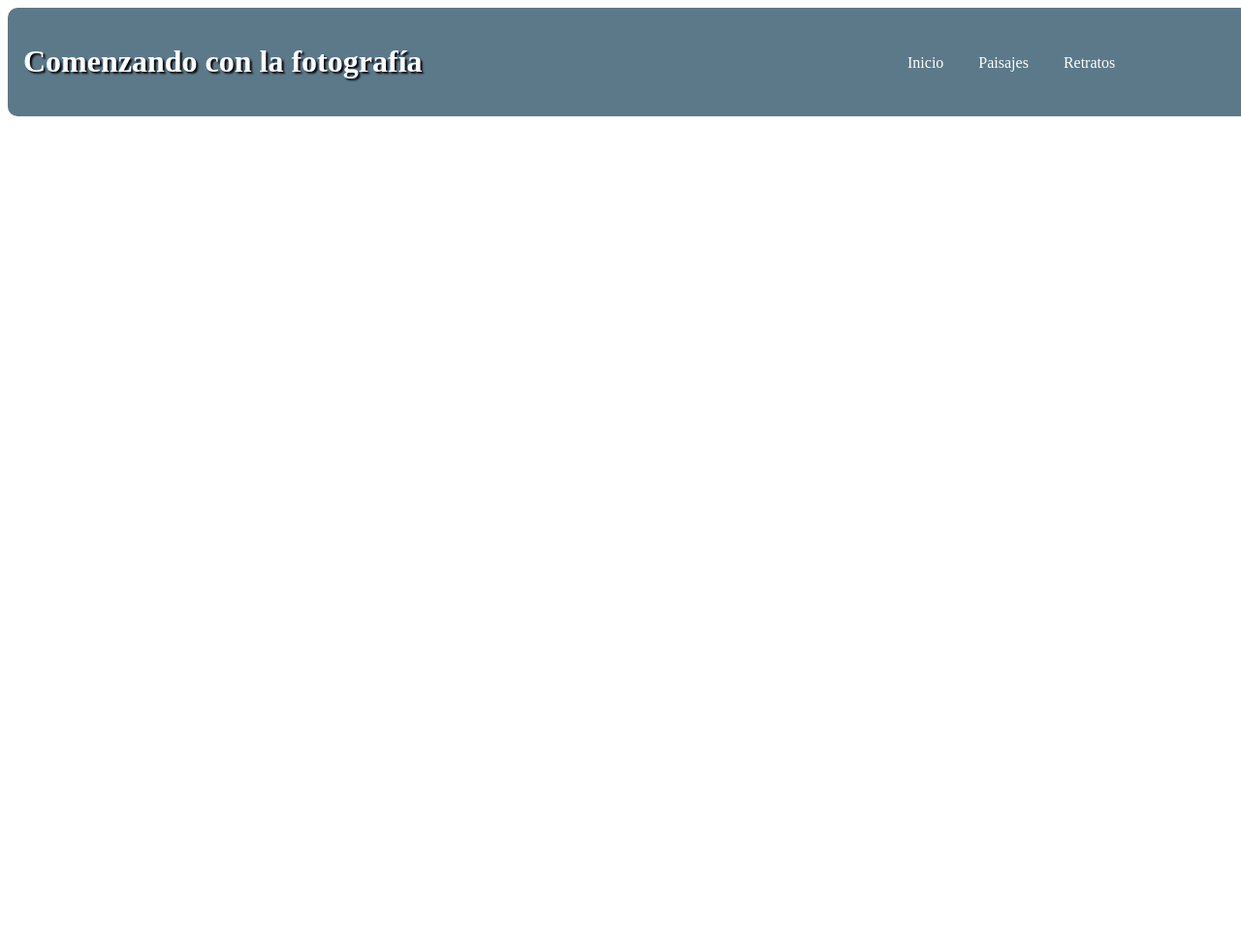
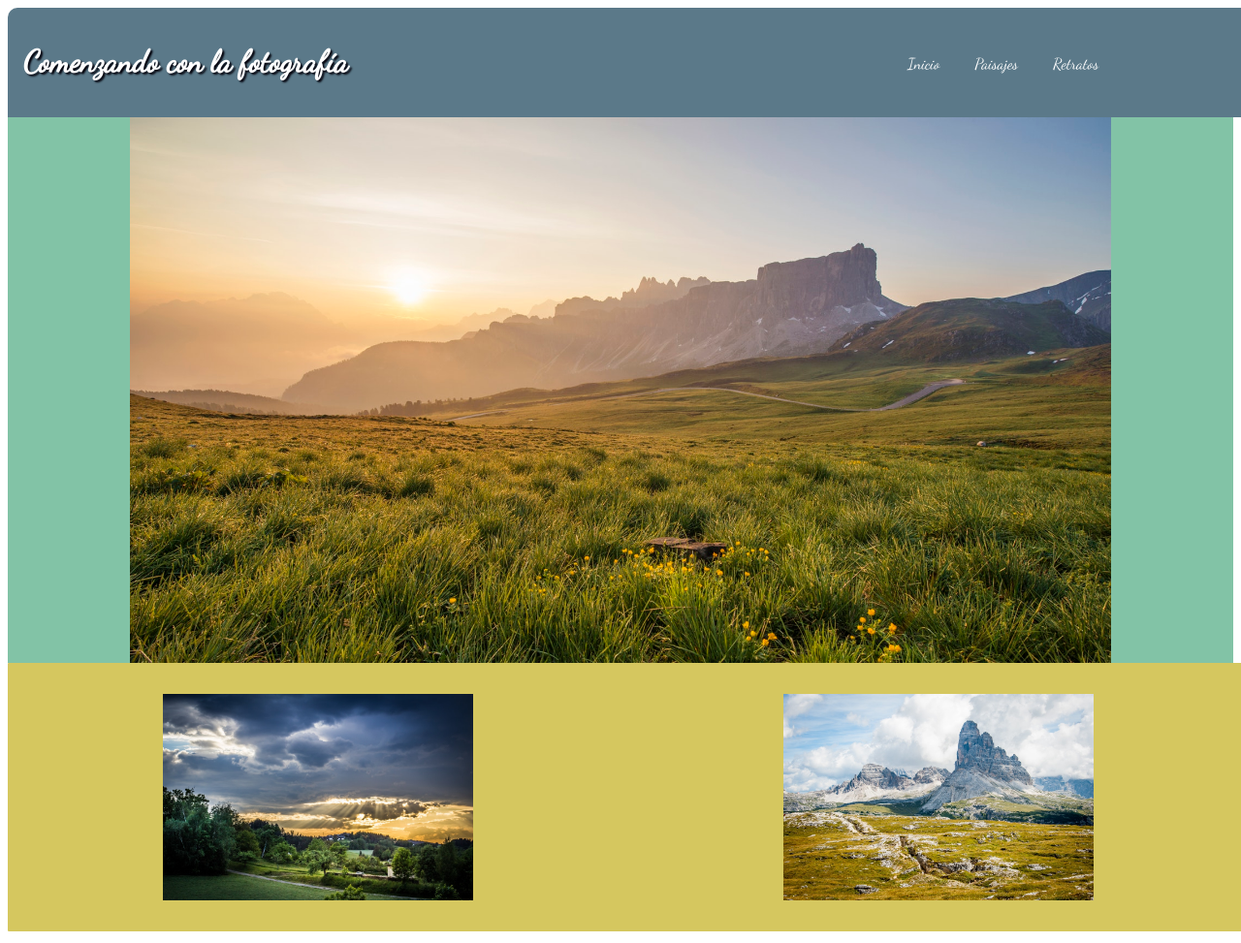
Before and after one commit to marcogg/nextu, a plain HTML site: page evaluacion 2/index.html in a window 1280 px wide. Shown: the top 973 px of the page at 97% size. Before the commit the page ends 800 px from the top, so only its background shows below. Drawn offline with Linux system fonts and the light colour scheme.

Commit message:
Falta animar los hovers de imagenes secundarias
Van

```diff
--- a/evaluacion 2/css/estilos.css
+++ b/evaluacion 2/css/estilos.css
@@ -1,17 +1,24 @@
+@font-face{
+font-family: DancingScript-Regular;
+src: url('https://fonts.googleapis.com/css?family=Dancing+Script');
+}
+
 .header{
 	background-color: #5b7989;
 	width: 100vw;
 	height:auto;
 	padding: 1em;
-	border-radius: 10px;
+	border-radius: 10px 10px 0 0;
 }
 
 h1{
+	font-family: 'Dancing Script', cursive;
 	color: white;
 	text-shadow: 2px 2px 2px #02010a;
 }
 
 nav p{
+	font-family: 'Dancing Script', cursive;
 	color:white;
 	display: inline-block;
 	padding: 1em;
@@ -28,3 +35,32 @@ display: inline-block;
 	display: inline-block;
 	float: right;
 }
+
+.img-central{
+	width: 100%;
+	background-color:#82c3a6;
+}
+
+.img-secundaria{
+	background-color:  #d5c75f;
+	width: 100%
+	margin: auto;
+	display: inline-flex;
+	border-radius: 1px;
+	;
+}
+.col2{
+	display: inline-block;
+	width: 50vw;
+	margin: auto;
+}
+.img-2col{
+	width: 50%;
+	height: auto;
+	padding:5%;
+	display: block;
+	margin: auto;
+}
+.img-izq:hover{
+
+}
--- a/evaluacion 2/index.html
+++ b/evaluacion 2/index.html
@@ -4,6 +4,8 @@
 	<meta charset="utf-8">
 	<meta name="viewport" content="width=device-width, initial-scale=1.0, scalable=no">
 	<link rel="stylesheet" type="text/css" href="css/estilos.css">
+	<link href="https://fonts.googleapis.com/css?family=Dancing+Script" rel="stylesheet">
+
 	<title>Comenzando con la fotografía</title>
 </head>
 <body>
@@ -20,6 +22,17 @@
 				</nav>
 			</div>
 		</div>
+		<div class="img-central">
+			<img src="images/foto1.jpg" style="width:80%; display: block; margin:auto;">
+		</div>
+		<div class="img-secundaria">
+			<div class="col2">
+				<img class="img-2col img-izq" src="images/foto2.jpg">
+			</div>
+			<div class="col2">
+				<img class="img-2col img-der" src="images/foto3.jpg">
+			</div>
+		</div>
 	</div>
 
 </body>
```
Also changed, not shown: evaluacion 2/fonts/DancingScript-Regular.otf (added), evaluacion 2/images/foto1.jpg (added), evaluacion 2/images/foto2.jpg (added), evaluacion 2/images/foto3.jpg (added).
